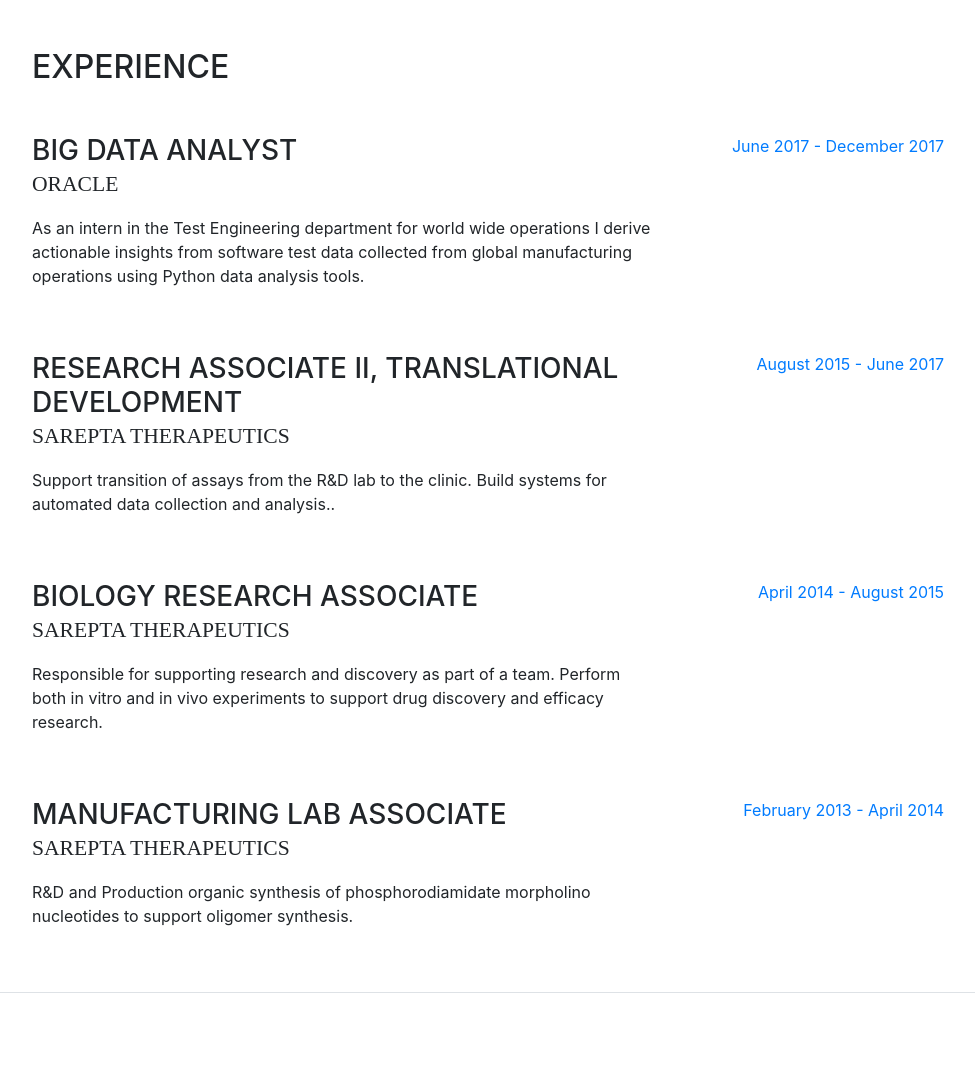
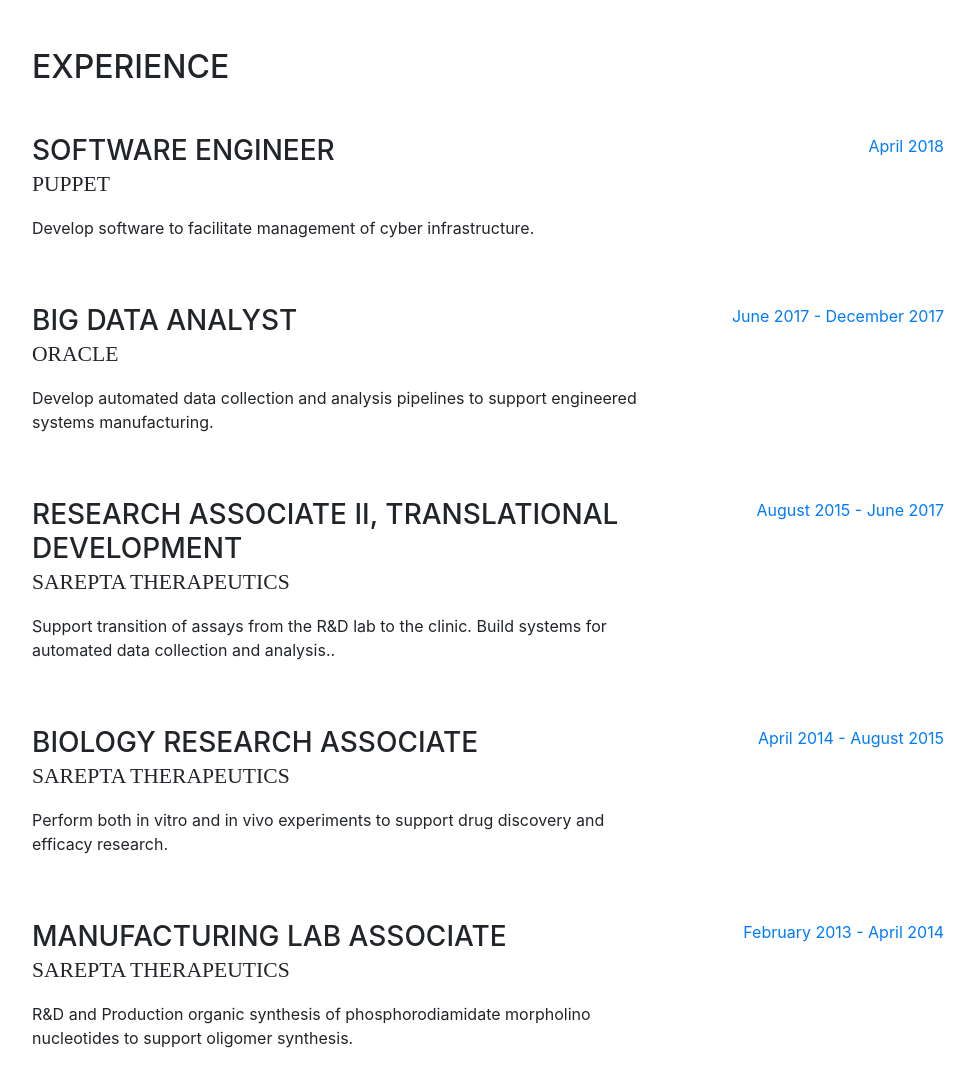
Before and after one commit to donoghuc/donoghuc.github.io, a website with bundled scripts: page index.html in a window 1280 px wide. Shown: the part 800-1869 px from the top of the page, without its empty margins (288-1263 px from the left). Built offline with nearby package versions, Linux system fonts and the light colour scheme; files whose address does not match are found by name; a web font is replaced by a local one.

Commit message:
update experience w/ prelim pupet

```diff
--- a/index.html
+++ b/index.html
@@ -69,7 +69,7 @@
           <h1 class="mb-0">Cas
             <span class="text-primary">Donoghue</span>
           </h1>
-          <div class="subheading mb-5"> Portland Oregon (Sellwood/Moreland)  ·
+          <div class="subheading mb-5"> Portland Oregon ·
             <a href="mailto:name@email.com">cas.donoghue@gmail.com</a>
           </div>
           <p class="mb-2">I have had the great fortune to have made a career of solving problems and learning new things as a professional scientist and programmer.</p>
@@ -110,7 +110,6 @@
               </a>
             </li>
           </ul>
-        </div>
       </section>
 
       <section class="resume-section p-3 p-lg-5 d-flex flex-column" id="experience">
@@ -119,9 +118,20 @@
 
           <div class="resume-item d-flex flex-column flex-md-row mb-5">
             <div class="resume-content mr-auto">
+              <h3 class="mb-0">Software Engineer</h3>
+              <div class="subheading mb-3">Puppet</div>
+              <p>Develop software to facilitate management of cyber infrastructure. </p>
+            </div>
+            <div class="resume-date text-md-right">
+              <span class="text-primary">April 2018</span>
+            </div>
+          </div>
+
+          <div class="resume-item d-flex flex-column flex-md-row mb-5">
+            <div class="resume-content mr-auto">
               <h3 class="mb-0">Big Data Analyst</h3>
               <div class="subheading mb-3">Oracle</div>
-              <p>As an intern in the Test Engineering department for world wide operations I derive actionable insights from software test data collected from global manufacturing operations using Python data analysis tools.</p>
+              <p>Develop automated data collection and analysis pipelines to support engineered systems manufacturing.</p>
             </div>
             <div class="resume-date text-md-right">
               <span class="text-primary">June 2017 - December 2017</span>
@@ -143,7 +153,7 @@
             <div class="resume-content mr-auto">
               <h3 class="mb-0">Biology Research Associate</h3>
               <div class="subheading mb-3">Sarepta Therapeutics</div>
-              <p>Responsible for supporting research and discovery as part of a team. Perform both in vitro and in vivo experiments to support drug discovery and efficacy research. </p>
+              <p>Perform both in vitro and in vivo experiments to support drug discovery and efficacy research. </p>
             </div>
             <div class="resume-date text-md-right">
               <span class="text-primary">April 2014 - August 2015</span>
@@ -174,7 +184,7 @@
               <h3 class="mb-0">Oregon State University</h3>
               <div class="subheading mb-3">Bachelor of Science</div>
               <div>Computer Science</div>
-              <p>GPA: 3.91</p>
+              <p>GPA: 3.93</p>
             </div>
             <div class="resume-date text-md-right">
               <span class="text-primary">January 2015 - March 2018</span>
```
